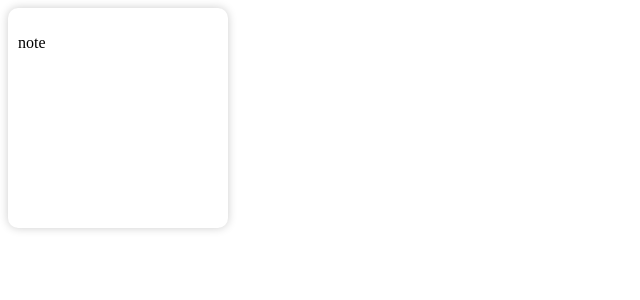
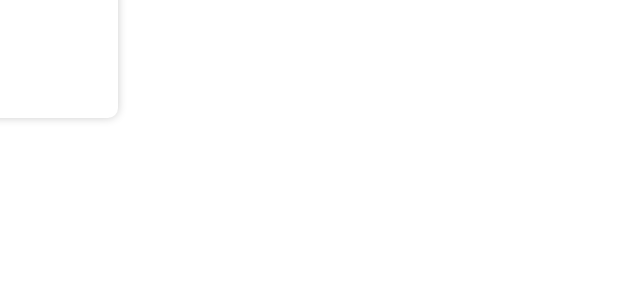
Before and after one commit to AlexMerlo1/Sticky-Notes-App, a React (Create React App) app: page / in a window 1280 px wide. Shown: the top 300 px of the page, without its empty margins (0-640 px from the left). Built offline with nearby package versions, Linux system fonts and the light colour scheme.

Commit message:
css styles and bug fixes

```diff
--- a/src/stickynote.jsx
+++ b/src/stickynote.jsx
@@ -24,8 +24,8 @@ const StickyNote = ({ mouseX, mouseY }) => {
 
   if (mouseHold) {
     //garbage bug fix
-    posX.current = mouseX - 10;
-    posY.current = mouseY - 10;
+    posX.current = mouseX;
+    posY.current = mouseY;
   }
 
   return (
@@ -39,7 +39,7 @@ const StickyNote = ({ mouseX, mouseY }) => {
         position: mouseHold ? "absolute" : "",
       }}
     >
-      <p>note</p>
+      <input type="text" value={note} onChange={handleNoteChange} />
     </div>
   );
 };
--- a/src/style.css
+++ b/src/style.css
@@ -7,4 +7,5 @@
     box-shadow: 0 0 10px rgba(0,0,0,0.2);
     padding: 10px;
     cursor: move;
+    transform: translate(-50%, -50%);
 }
```
